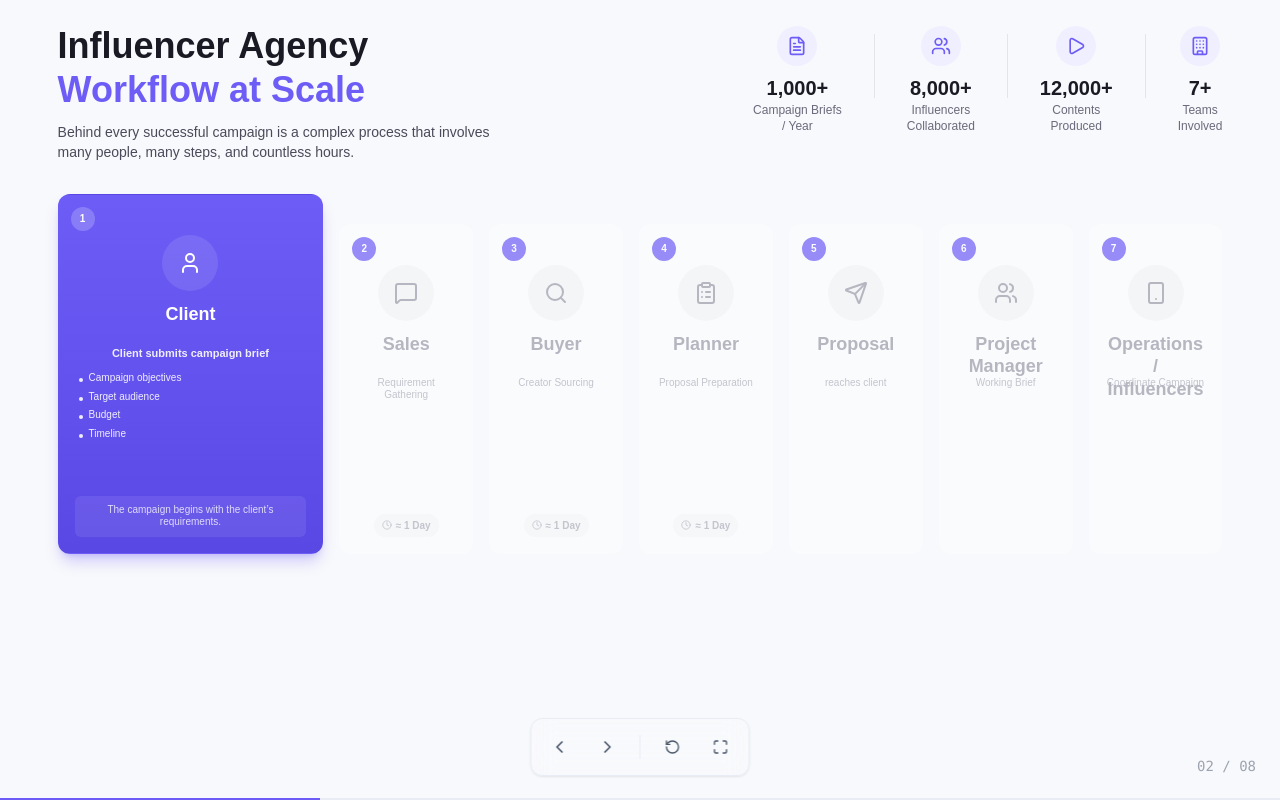
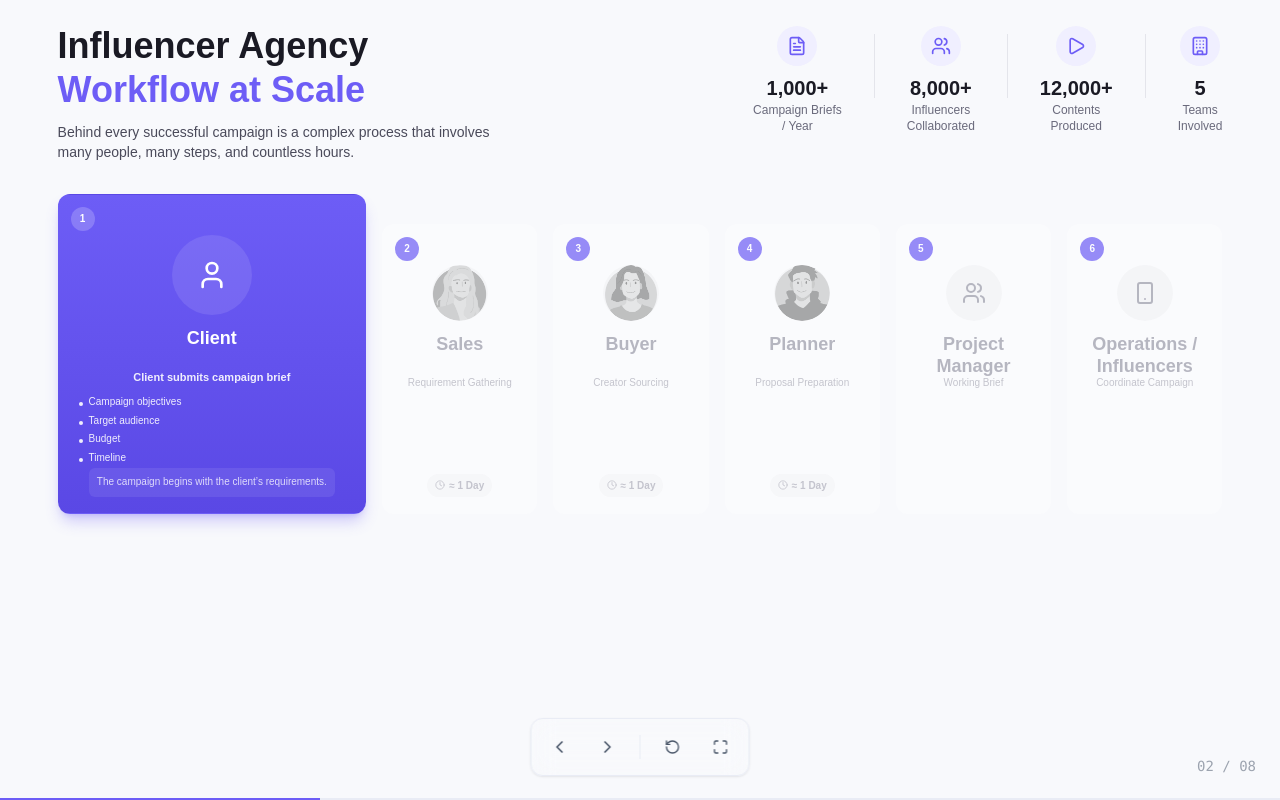
Before and after one commit to aom-thanya/is_presentation, a React (Vite) app: page /#cover in a window 1280 px wide. Both pictures are taken after a click on the button 607 px from the left and 747 px from the top of the page. Built offline with nearby package versions, Linux system fonts and the light colour scheme; a web font is replaced by a local one.

Commit message:
refactor: simplify Business Problem scene by reducing steps, adding avatars, and removing restart button

```diff
--- a/src/data/presentation.ts
+++ b/src/data/presentation.ts
@@ -13,7 +13,7 @@ export const presentationData: PresentationDefinition = {
     {
       id: "slide1-business-problem",
       title: "Business Problem",
-      totalSteps: 7,
+      totalSteps: 6,
       presenterNote: "Pain ของแต่ละทีมดูเหมือนเป็นคนละเรื่อง แต่จริง ๆ มี Root Cause เดียวกัน"
     },
     {
--- a/src/scenes/part1/Scene1BusinessProblem.tsx
+++ b/src/scenes/part1/Scene1BusinessProblem.tsx
@@ -6,6 +6,9 @@ import {
   FileText, Users, Play, Building, User, MessageSquare,
   Search, ClipboardList, Send, Smartphone, Clock, ArrowRight, Edit, Lightbulb
 } from "lucide-react";
+import salesAvatar from "../../assets/sale.png";
+import buyerAvatar from "../../assets/buyer.png";
+import plannerAvatar from "../../assets/planner.png";
 
 export function Scene1BusinessProblem() {
   const { currentStepIndex, goToStep } = usePresentationStore();
@@ -25,6 +28,7 @@ export function Scene1BusinessProblem() {
       id: 2,
       role: "Sales",
       icon: MessageSquare,
+      avatar: salesAvatar,
       action: "Requirement Gathering",
       title: "Sales gathers and clarifies requirements",
       details: ["Review the client brief", "Confirm requirements", "Coordinate missing information"],
@@ -34,6 +38,7 @@ export function Scene1BusinessProblem() {
       id: 3,
       role: "Buyer",
       icon: Search,
+      avatar: buyerAvatar,
       action: "Creator Sourcing",
       title: "Buyer sources and negotiates with creators",
       details: ["Creator sourcing", "Availability checking", "Rate negotiation", "Rate card preparation"],
@@ -43,6 +48,7 @@ export function Scene1BusinessProblem() {
       id: 4,
       role: "Planner",
       icon: ClipboardList,
+      avatar: plannerAvatar,
       action: "Proposal Preparation",
       title: "Planner prepares the campaign proposal",
       details: ["Campaign strategy", "Creator shortlist", "Budget allocation", "Media plan"],
@@ -50,15 +56,6 @@ export function Scene1BusinessProblem() {
     },
     {
       id: 5,
-      role: "Proposal",
-      icon: Send,
-      action: "reaches client",
-      title: "Proposal reaches the client",
-      highlight: "≈ 3 Days",
-      message: "Total lead time from receiving the brief to submitting the proposal."
-    },
-    {
-      id: 6,
       role: "Project Manager",
       icon: Users,
       action: "Working Brief",
@@ -66,7 +63,7 @@ export function Scene1BusinessProblem() {
       details: ["Translate the approved proposal into execution details", "Prepare influencer instructions", "Align campaign requirements across teams"]
     },
     {
-      id: 7,
+      id: 6,
       role: "Operations / Influencers",
       icon: Smartphone,
       action: "Coordinate Campaign",
@@ -130,7 +127,7 @@ export function Scene1BusinessProblem() {
               <div className="w-10 h-10 rounded-full bg-[#f0efff] text-[#6d5df6] flex items-center justify-center mb-2">
                 <Building size={20} />
               </div>
-              <span className="font-bold text-xl text-[#1a1a24]">7+</span>
+              <span className="font-bold text-xl text-[#1a1a24]">5</span>
               <span className="text-xs text-[#6a6a7c] text-center">Teams<br/>Involved</span>
             </div>
           </div>
@@ -139,7 +136,7 @@ export function Scene1BusinessProblem() {
 
 
         {/* Horizontal Stepper */}
-        <div className="w-full flex justify-center items-stretch gap-4 mb-8 h-[360px]">
+        <div className="w-full flex justify-center items-stretch gap-4 mb-8 h-[320px]">
           {steps.map((step) => {
             const isActive = activeStep === step.id;
             const isCompleted = step.id < activeStep;
@@ -159,7 +156,7 @@ export function Scene1BusinessProblem() {
                   isCompleted ? "bg-white border-[#e4e5eb] text-[#1a1a24] shadow-sm flex-1 hover:border-[#6d5df6]/50" :
                   "bg-white/50 border-transparent text-[#9a9aa8] flex-1 opacity-70 hover:opacity-100 hover:bg-white"
                 )}
-                style={{ minHeight: isActive ? '360px' : '300px', marginTop: isActive ? '0' : '30px' }}
+                style={{ minHeight: isActive ? '320px' : '260px', marginTop: isActive ? '0' : '30px' }}
               >
                 {/* Step Number Badge */}
                 <div className={cn(
@@ -172,11 +169,21 @@ export function Scene1BusinessProblem() {
                 <div className="flex flex-col items-center w-full h-full pt-10 pb-4 px-4">
                   {/* Icon */}
                   <div className={cn(
-                    "w-14 h-14 rounded-full flex items-center justify-center mb-3 transition-colors duration-300 shrink-0",
-                    isActive ? "bg-white/10 text-white" :
-                    isCompleted ? "bg-[#f0efff] text-[#6d5df6]" : "bg-gray-100 text-[#9a9aa8]"
+                    "rounded-full flex items-center justify-center mb-3 transition-all duration-300 shrink-0 overflow-hidden",
+                    isActive ? "w-20 h-20 bg-white/10 text-white" :
+                    isCompleted ? "w-14 h-14 bg-[#f0efff] text-[#6d5df6]" : "w-14 h-14 bg-gray-100 text-[#9a9aa8]"
                   )}>
-                    <Icon size={24} />
+                    {step.avatar ? (
+                      <img
+                        src={step.avatar}
+                        alt={step.role}
+                        className={cn("w-full h-full object-cover transition-all duration-300",
+                          isActive ? "" : isCompleted ? "grayscale-0 opacity-90" : "grayscale opacity-60"
+                        )}
+                      />
+                    ) : (
+                      <Icon size={isActive ? 32 : 24} />
+                    )}
                   </div>
 
                   {/* Role Name */}
@@ -251,7 +258,7 @@ export function Scene1BusinessProblem() {
         {/* Bottom Section - Reveal on Step 7 */}
         <div className="w-full h-[160px] relative">
           <AnimatePresence>
-            {activeStep === 7 && (
+            {activeStep === 6 && (
               <motion.div
                 initial={{ opacity: 0, y: 20 }}
                 animate={{ opacity: 1, y: 0 }}
--- a/src/scenes/part5/Scene6RoadmapAndClosing.tsx
+++ b/src/scenes/part5/Scene6RoadmapAndClosing.tsx
@@ -205,15 +205,7 @@ export function Scene6RoadmapAndClosing() {
                 </div>
               </div>
 
-              {/* Bottom: Restart Button */}
-              <div className="relative z-50 pointer-events-auto mt-auto flex justify-end w-full max-w-5xl px-8 mb-4">
-                <button
-                  onClick={resetPresentation}
-                  className="flex items-center gap-2 px-6 py-3 bg-white border border-[#e4e5eb] hover:border-[#6d5df6] hover:text-[#6d5df6] text-[#6a6a7c] rounded-full transition-all font-bold shadow-sm"
-                >
-                  <RefreshCcw size={16} /> Restart Presentation
-                </button>
-              </div>
+
             </motion.div>
           )}
 
```
